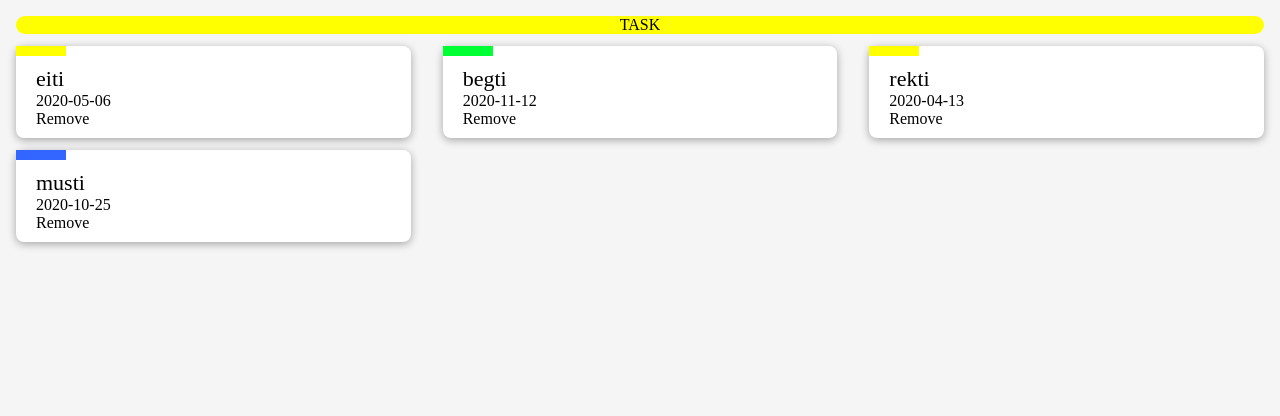
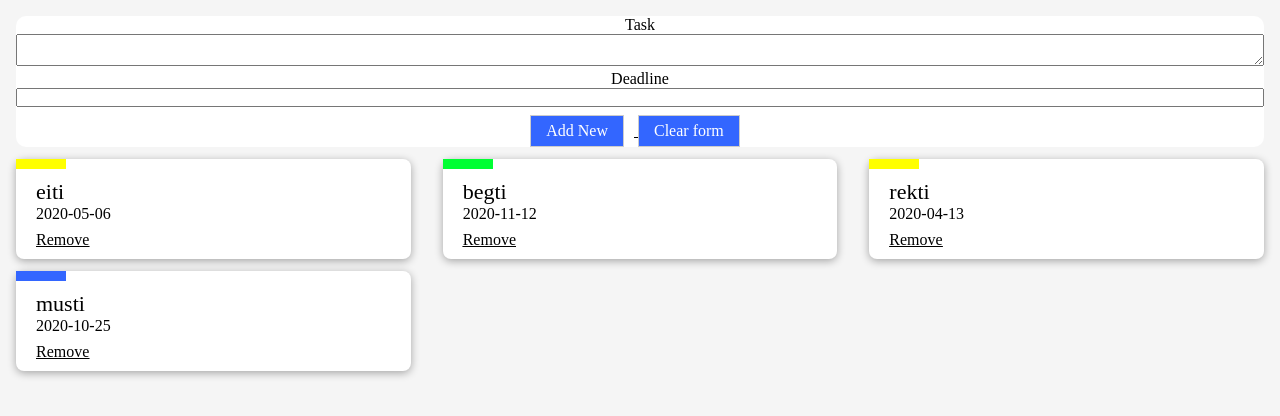
Before and after one commit to Dovydas5/TODO, a plain HTML site: page index.html in a window 1280 px wide. Drawn offline with Linux system fonts and the light colour scheme.

Commit message:
add and clear

```diff
--- a/css/style.css
+++ b/css/style.css
@@ -18,11 +18,53 @@ body {
 }
 .form {
   display: inline-block;
-  background-color: yellow;
+  background-color: white;
   grid-area: form;
   border-radius: 10px;
   text-align: center;
 }
+fieldset > textarea {
+  display: inline-block;
+  width: 100%;
+  resize: vertical;
+}
+.form > fieldset {
+  border: none;
+  display: inline-block;
+  width: 100%;
+}
+fieldset > input {
+  display: inline-block;
+  width: 100%;
+}
+.form > .actions {
+  display: inline-block;
+  width: 100%;
+}
+.actions > .btn {
+  display: inline-block;
+  padding: 5px 15px;
+  border: 1px solid #ccc;
+  background-color: #36f;
+  color: white;
+  line-height: 20px;
+  font-size: 16px;
+  margin-right: 10px;
+  cursor: pointer;
+}
+.actions > .btn.add {
+  display: inline-block;
+}
+.actions > .btn.add:hover {
+  display: inline-block;
+}
+.actions > .btn.clear {
+  display: inline-block;
+}
+.actions > .btn.clear:hover {
+  display: inline-block;
+}
+
 .item {
   display: inline-block;
   background-color: white;
@@ -64,7 +106,10 @@ body {
 }
 .actions {
   cursor: pointer;
+  margin-top: 8px;
+  text-decoration: underline;
 }
+
 @media (min-width: 500px) {
   .container {
     grid-template-columns: 1fr 1fr;
--- a/index.html
+++ b/index.html
@@ -7,11 +7,26 @@
     <title>Document</title>
   </head>
   <body>
+
     <div id="todo" class="container">
+      <!-- <div class="global">
+        <div class="action remove">Remove All</div>
+      </div> -->
       <form class="form">
-        TASK
+        <fieldset>
+          <label for="task">Task</label>
+          <textarea name="task" ></textarea>
+
+        </fieldset>
+        <fieldset>
+          <label for="deadline">Deadline</label>
+          <input type="text" name="deadline">
+        </fieldset>
+        <div class="actions">
+          <div class="btn add">Add New</div>
+          <div class="btn clear">Clear form</div>
+        </div>
       </form>
-
     </div>
     <script src="./js/todos.js"></script>
     <script src="./js/app.js"></script>
--- a/js/app.js
+++ b/js/app.js
@@ -21,15 +21,64 @@ function renderList(list) {
 
 renderList(todo_list);
 
-const removeActions = document.querySelectorAll('.remove')
+const removeActions = document.querySelectorAll(".item .actions.remove");
+
+for (let i = 0; i < removeActions.length; i++) {
+  const removeElement = removeActions[i];
+
+  removeElement.addEventListener("click", removeTodo);
+}
+
+function removeTodo(event) {
+  const parentItem = event.target.closest(".item");
+  parentItem.remove();
+}
+
+// const removeAll = document.querySelector('.global > action.remove');
+
+// removeAll.addEventListener('click', deleteAll);
+
+// function deleteAll (event) {
+//   const parent = event.target.closes('.container')
+//   const AllTodo = parent.querySelectorAll('item')
+//   for ( let i=0; i<AllTodo.length; i++){
+//     AllTodo[i].remove();
+//   }
+// }
+
+const form = document.querySelector("form");
+const taskTextarea = form.querySelector("textarea");
+const deadline = form.querySelector("input");
+const formActions = form.querySelector("actions");
+const formAdd = document.querySelector(".btn.add");
+const formClear = document.querySelector(".btn.clear");
+
+formClear.addEventListener("click", clearForm);
+function clearForm() {
+  taskTextarea.value = "";
+  deadline.value = "";
+}
+
+formAdd.addEventListener("click", addNewTodoItem);
+function addNewTodoItem() {
+  let newTodo = {
+    description: taskTextarea.value.trim(),
+    created_on: "2020-05-05",
+    deadline: deadline.value.trim(),
+    status: "todo",
+  };
+
+  if (newTodo.description.length === 0 ) {
+    return console.log("tuscia");
+  }
+  if (newTodo.deadline.length > 0 &&  new Date(newTodo.deadline).toString() === 'Invalid Date' ){
+    return console.log("bloga reiskme");
 
 
-for ( let i=0; i<removeActions.length; i++){
-  const removeElement = removeActions[i]
+  }
 
-  removeElement.addEventListener('click', removeTodo())
+
+
+  console.log(newTodo);
+  return;
 }
-
-function removeTodo(){
-  console.log('ggw')
-}
```
Also changed, not shown: 1 other file.
